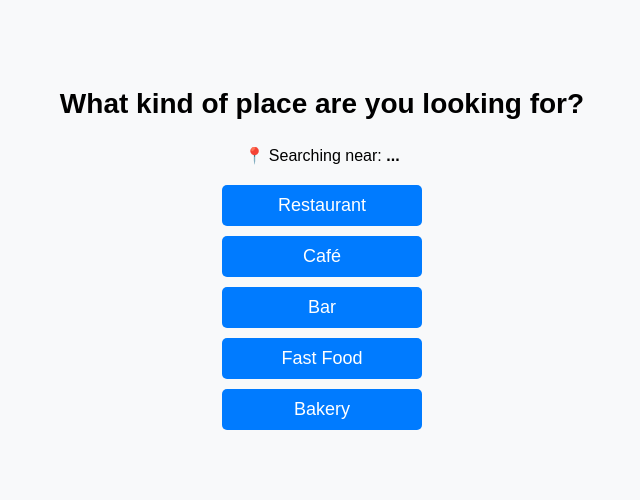
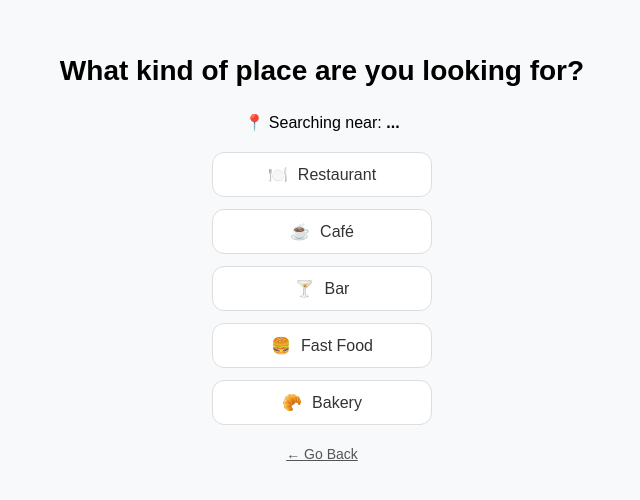
Before and after one commit to jysonn97/what-to-eat, a Next.js app: page /place-type in a window 1280 px wide. Shown: the part 158-658 px from the top of the page, without its empty margins (318-958 px from the left). Built offline with nearby package versions, Linux system fonts and the light colour scheme.

Commit message:
Update place-type.js

```diff
--- a/pages/place-type.js
+++ b/pages/place-type.js
@@ -4,20 +4,27 @@ import { useState, useEffect } from "react";
 export default function PlaceTypePage() {
   const router = useRouter();
   const [userLocation, setUserLocation] = useState("");
+  const placeTypes = [
+    { name: "Restaurant", emoji: "🍽️" },
+    { name: "Café", emoji: "☕" },
+    { name: "Bar", emoji: "🍸" },
+    { name: "Fast Food", emoji: "🍔" },
+    { name: "Bakery", emoji: "🥐" },
+  ];
 
   useEffect(() => {
-    // Retrieve location from localStorage
     const storedLocation = localStorage.getItem("userLocation");
     if (storedLocation) setUserLocation(storedLocation);
   }, []);
 
-  // Handle selection
   const handleSelect = (placeType) => {
-    // Store user's choice
     localStorage.setItem("placeType", placeType);
+    router.push("/preferences");
+  };
 
-    // Navigate to the next page
-    router.push("/preferences");
+  const handleGoBack = () => {
+    localStorage.removeItem("userLocation");
+    router.push("/location");
   };
 
   return (
@@ -26,12 +33,14 @@ export default function PlaceTypePage() {
       <p style={styles.subheading}>📍 Searching near: <strong>{userLocation || "..."}</strong></p>
 
       <div style={styles.optionsContainer}>
-        {["Restaurant", "Café", "Bar", "Fast Food", "Bakery"].map((type) => (
-          <button key={type} style={styles.button} onClick={() => handleSelect(type)}>
-            {type}
+        {placeTypes.map((type) => (
+          <button key={type.name} style={styles.choiceButton} onClick={() => handleSelect(type.name)}>
+            <span style={{ marginRight: "10px" }}>{type.emoji}</span> {type.name}
           </button>
         ))}
       </div>
+
+      <button style={styles.backButton} onClick={handleGoBack}>← Go Back</button>
     </div>
   );
 }
@@ -56,18 +65,30 @@ const styles = {
     marginBottom: "20px",
   },
   optionsContainer: {
+    display: "grid",
+    gap: "12px",
+  },
+  choiceButton: {
+    fontSize: "16px",
+    padding: "12px 24px",
+    backgroundColor: "#ffffff",
+    color: "#333",
+    border: "1px solid #ddd",
+    borderRadius: "12px",
+    cursor: "pointer",
+    width: "220px",
     display: "flex",
-    flexDirection: "column",
-    gap: "10px",
+    alignItems: "center",
+    justifyContent: "center",
+    transition: "0.2s",
   },
-  button: {
-    fontSize: "18px",
-    padding: "10px 20px",
-    backgroundColor: "#007bff",
-    color: "#fff",
+  backButton: {
+    marginTop: "20px",
+    fontSize: "14px",
+    color: "#555",
+    backgroundColor: "transparent",
     border: "none",
-    borderRadius: "5px",
     cursor: "pointer",
-    width: "200px",
+    textDecoration: "underline",
   },
 };
```
